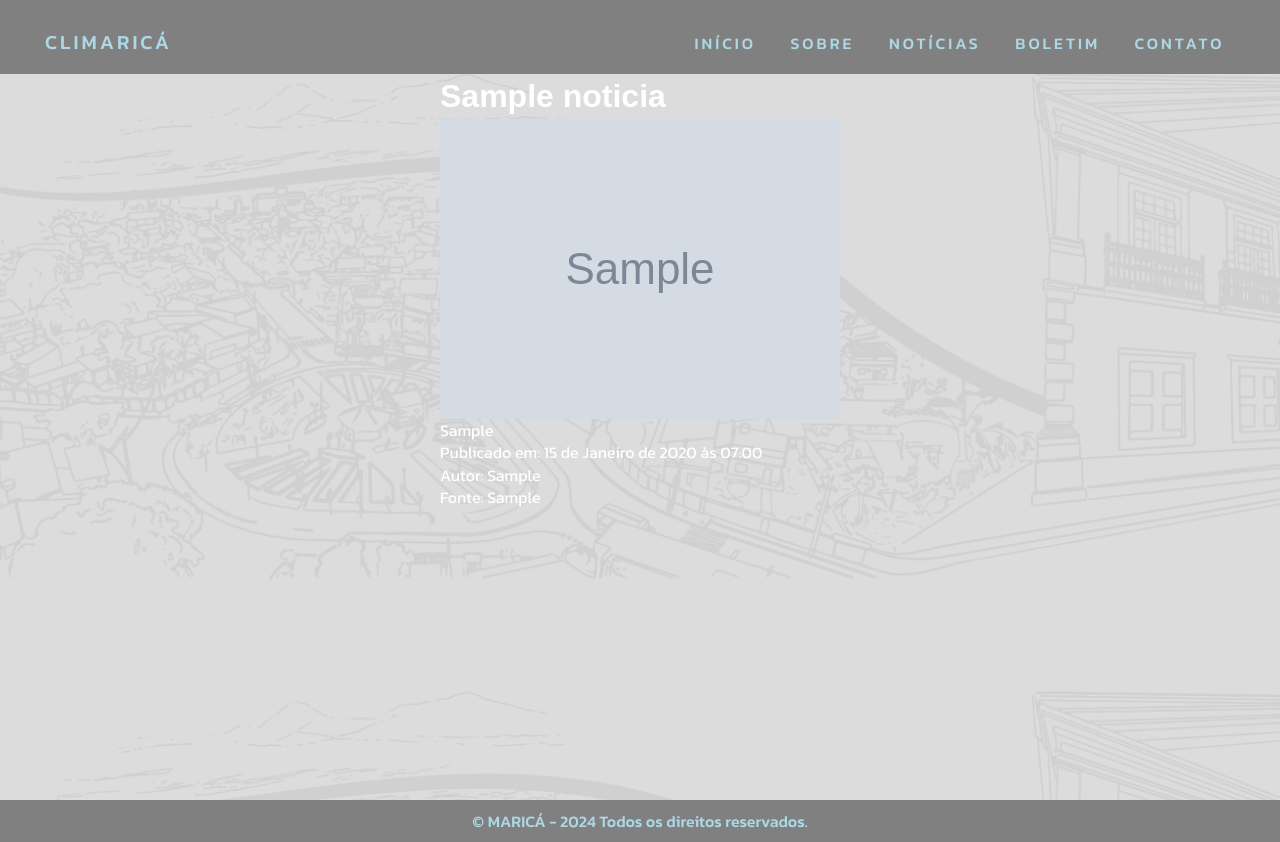
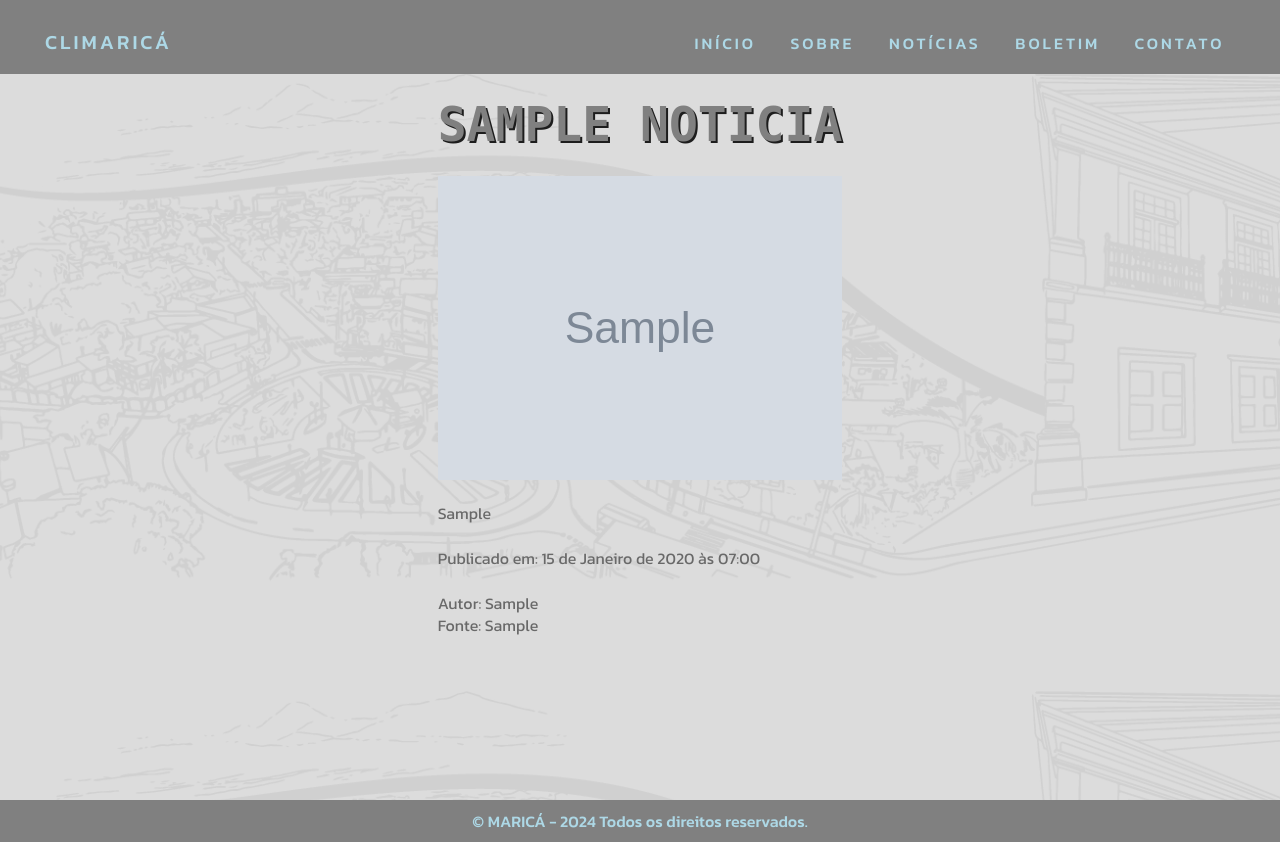
Before and after one commit to roclari/climarica, a Django app: page /news/1/ in a window 1280 px wide. Run offline with Django 5.2, Linux system fonts and the light colour scheme; tables that the repository leaves empty hold one stand-in row (values such as "Sample post"); grey boxes marked "Sample" are stand-in pictures; some libraries are stand-ins or nearby versions.

Commit message:
adjusting news details page

```diff
--- a/climarica/templates/news_details.html
+++ b/climarica/templates/news_details.html
@@ -9,6 +9,7 @@
     <link rel="stylesheet" href="https://cdnjs.cloudflare.com/ajax/libs/font-awesome/6.3.0/css/all.min.css" integrity="sha512-SzlrxWUlpfuzQ+pcUCosxcglQRNAq/DZjVsC0lE40xsADsfeQoEypE+enwcOiGjk/bSuGGKHEyjSoQ1zVisanQ==" crossorigin="anonymous" referrerpolicy="no-referrer" />
     <link rel="stylesheet" href="{% static 'css/style.css' %}">
     <link rel="stylesheet" href="{% static 'css/list.css' %}">
+    <link rel="stylesheet" href="{% static 'css/news.css' %}">
     <script src="{% static 'js/script.js' %}"></script>
 </head>
 <body>
@@ -26,13 +27,16 @@
             </div>
         </nav>
 
-        <div class="container">
-            <h1 style="color: white;">{{ noticia.titulo }}</h1>
-            <img src="{{ noticia.foto.url }}" alt="{{ noticia.titulo }}" style="max-width: 800px;">
-            <p style="color: white;">{{ noticia.conteudo }}</p>
-            <p style="color: white;">Publicado em: {{ noticia.data_publicacao }}</p>
-            <p style="color: white;">Autor: {{ noticia.autor }}</p>
-            <p style="color: white;">Fonte: {{ noticia.fonte }}</p>
+        <div class="container news-item">
+            <br><h1 class="banner-title"
+                    style="color: gray;
+                    text-shadow: 2px 2px rgb(29, 29, 29);
+                    text-transform: uppercase;">{{ noticia.titulo }}</h1><br>
+            <img src="{{ noticia.foto.url }}" alt="{{ noticia.titulo }}" style="max-width: 800px;"><br>
+            <p>{{ noticia.conteudo }}</p><br>
+            <p>Publicado em: {{ noticia.data_publicacao }}</p><br>
+            <p>Autor: {{ noticia.autor }}</p>
+            <p>Fonte: {{ noticia.fonte }}</p>
         </div>
     </header>
 
--- a/climarica/templates/static/css/news.css
+++ b/climarica/templates/static/css/news.css
@@ -1,4 +1,7 @@
-/* Estilo para os cards de notícias */
+@import url('https://fonts.googleapis.com/css2?family=Kanit:wght@300;400;500;600;700&display=swap');
+
+/* card - news */
+
 .news-cards {
     display: flex;
     justify-content: space-around;
@@ -38,17 +41,20 @@
 
 .card h3 {
     margin-top: 0;
-    font-size: 1.5em;
-    color: #333;
+    font-size: 24px;
+    color: gray;
+    font-family: Kanit;
 }
 
 .card p {
-    color: #666;
+    color: gray;
     margin: 10px 0;
+    font-family: Kanit;
+    text-shadow: 1px 1px white; !important
 }
 
 .publication-date {
-    color: #999;
+    color: lightgray;
     font-size: 0.9em;
 }
 
@@ -61,12 +67,12 @@
     border-radius: 5px;
     text-decoration: none;
     transition: background-color 0.3s;
+    font-family: Kanit;
 }
 
 .card-link:hover {
     background-color: #4695b4;
 }
-
 
 /* popup */
 
@@ -84,13 +90,14 @@
     padding: 10px;
     border-radius: 5px;
     width: 250px;
-    margin: 30px 0 0 -50px;
-    background-color: #f5f5f5;
-    color: #000;
+    margin: 40px 0 0 -50px;
+    background-color: whitesmoke;
+    color: gray;
     text-align: center;
     font-size: 14px;
     line-height: 1.3;
     box-shadow: 0 8px 16px 0 rgba(0, 0, 0, 0.2);
+    font-family: Kanit;
 }
 
 .popuptext::after {
@@ -107,3 +114,12 @@
     visibility: visible;
     animation: fade 1s;
 }
+
+/* details - news */
+
+.news-item p {
+    font-family: Kanit;
+    font-size: 16px;
+    text-align: justify;
+    color: dimgray;
+}
```
Also changed, not shown: climarica/templates/news.html (+26 -2 lines), climarica/templates/static/css/contact.css (+4 -5 lines), requirements.txt (added, +13 -0 lines).
